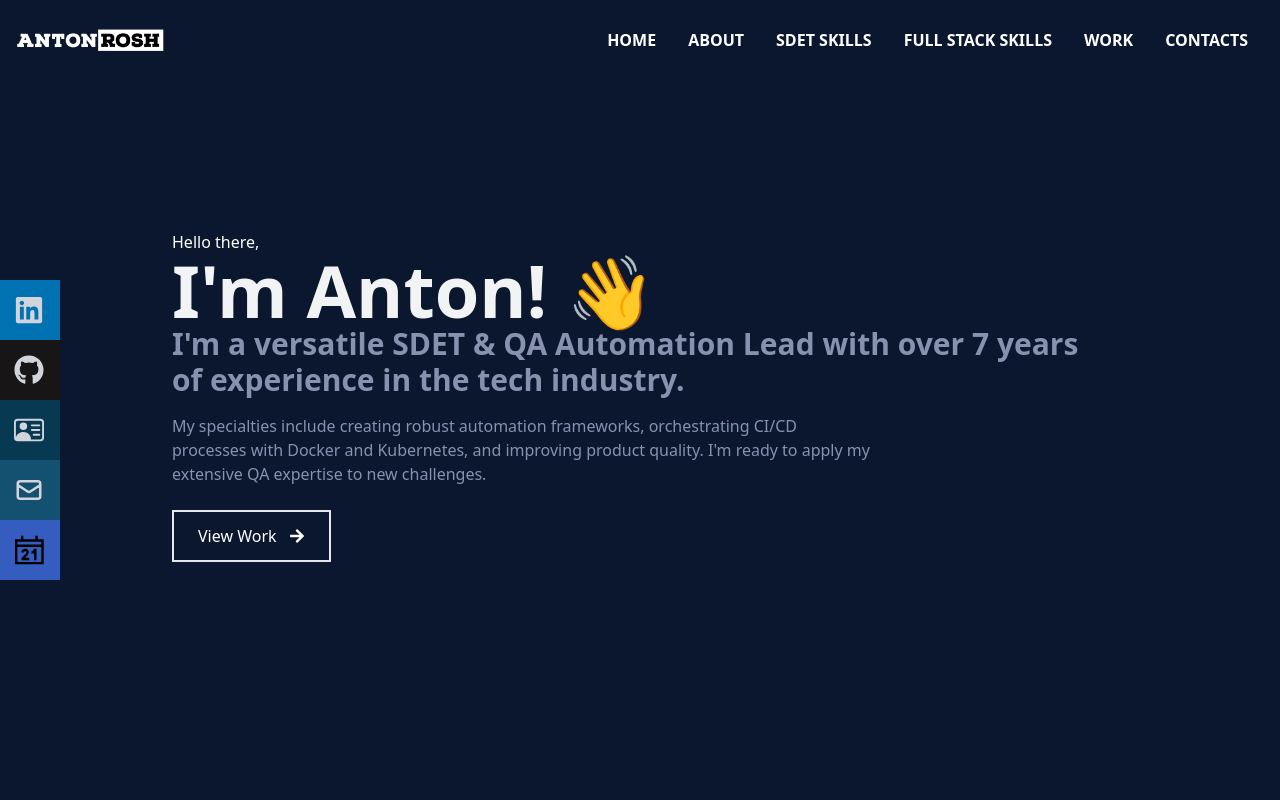
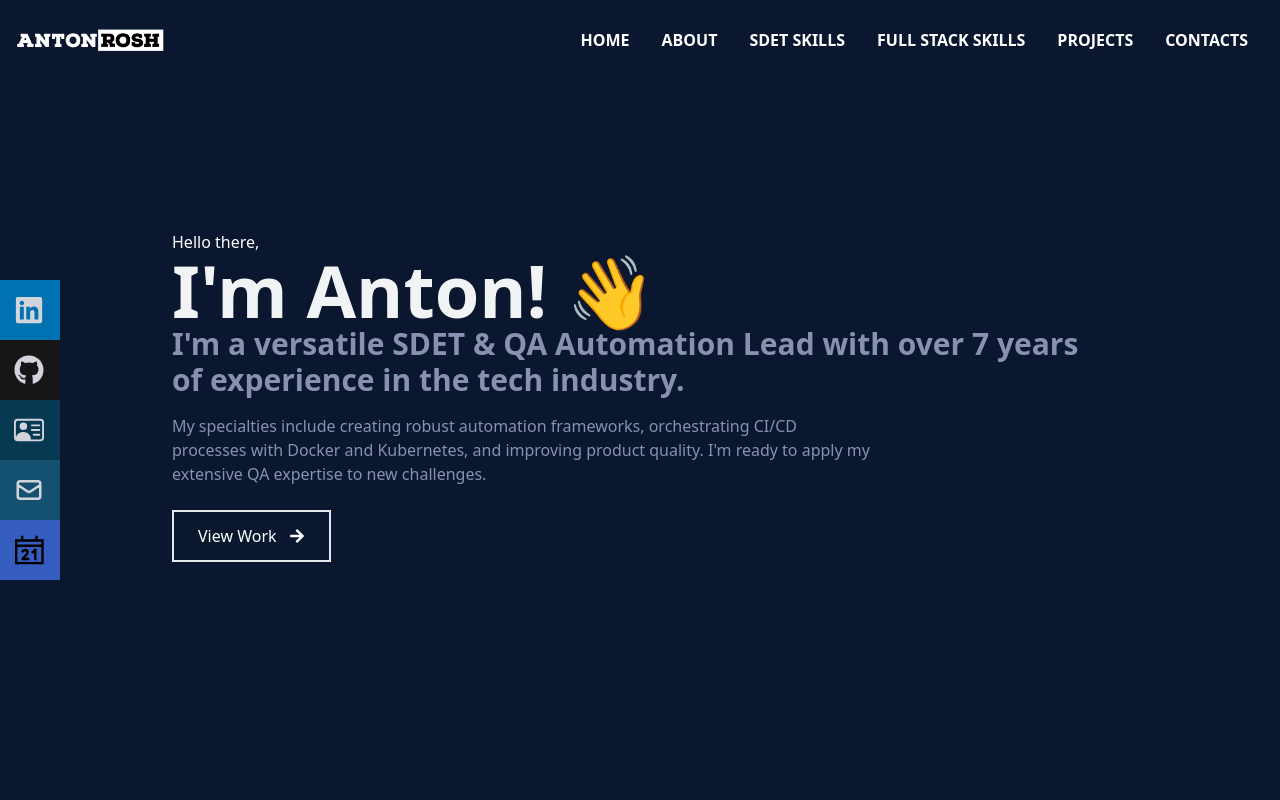
Before and after one commit to antongulin/anton.qa, a React (Create React App) app: page / in a window 1280 px wide. Shown: the top 800 px of the page. Built offline with nearby package versions, Linux system fonts and the light colour scheme.

Commit message:
Refactored Home to Projects

```diff
--- a/src/App.js
+++ b/src/App.js
@@ -3,7 +3,7 @@ import Home from "./components/Home";
 import Navbar from "./components/Navbar";
 import SdetSkills from "./components/SdetSkills";
 import FullStackSkills from "./components/FullStackSkills";
-import Work from "./components/Work";
+import Projects from "./components/Projects";
 import Contact from "./components/Contact";
 
 function App() {
@@ -14,7 +14,7 @@ function App() {
       <About />
       <SdetSkills />
       <FullStackSkills />
-      <Work />
+      <Projects />
       <Contact />
     </div>
   );
--- a/src/components/Navbar.jsx
+++ b/src/components/Navbar.jsx
@@ -14,12 +14,14 @@ const Navbar = () => {
     <div className="fixed w-full h-[80px] flex justify-between items-center px-4 bg-[#0a172f] text-white ">
       {/* Logo */}
       <div>
-        <img
-          className="object-contain left-4"
-          src={Logo}
-          alt="logo"
-          style={{ width: "150px" }}
-        />
+        <Link to="home" smooth={true} duration={750}>
+          <img
+            className="object-contain left-4 cursor-pointer"
+            src={Logo}
+            alt="logo"
+            style={{ width: "150px" }}
+          />
+        </Link>
       </div>
       {/* Menu icons */}
       <ul className="hidden md:flex">
@@ -44,8 +46,8 @@ const Navbar = () => {
           </Link>
         </li>
         <li>
-          <Link to="work" smooth={true} duration={750}>
-            WORK
+          <Link to="projects" smooth={true} duration={750}>
+            PROJECTS
           </Link>
         </li>
         <li>
@@ -141,7 +143,7 @@ const Navbar = () => {
           <li className="w-[160px] h-[60px] flex justify-between items-center ml-[-100px] hover:ml-[-10px] duration-300 bg-[#083953] ">
             <a
               className="flex justify-between items-center w-full text-gray-300"
-              href="/resume/052423-Resume-SDET-Anton-Rosh.pdf"
+              href="/resume/062023-Resume-Lead-SDET-Anton-Rosh.pdf"
               target="_blank"
               rel="noreferrer"
             >
--- a/src/components/Work.jsx
+++ b/src/components/Projects.jsx
@@ -1,16 +1,29 @@
 import React from "react";
-import { data } from "../data/works.js";
+import { data } from "../data/projects.js";
 
-const Work = () => {
+const Projects = () => {
   const project = data;
   return (
-    <div name="work" className="w-full md:h-screen text-[#f2f3f5] bg-[#0a172f]">
+    <div
+      name="projects"
+      className="w-full md:h-screen text-[#f2f3f5] bg-[#0a172f]"
+    >
       <div className="max-w-[1000px] mx-auto p-4 flex flex-col justify-center w-full h-full">
         <div className="pb-8">
           <p className="text-3xl font-bold inline border-b-4 border-white">
-            Work
+            Projects
           </p>
-          <p className="py-3">Presenting my recent projects and code</p>
+          <p className="py-3">
+            Presenting my recent projects and code. Check out more on my{" "}
+            <a
+              className="text-[#66CCFF] hover:text-[#f2f3f5]"
+              href="https://github.com/antonrosh"
+              target="_blank"
+              rel="noreferrer"
+            >
+              GitHub
+            </a>
+          </p>
         </div>
 
         {/* Container for projects */}
@@ -49,4 +62,4 @@ const Work = () => {
   );
 };
 
-export default Work;
+export default Projects;
```
Also changed, not shown: src/data/projects.js (renamed from src/data/works.js).
